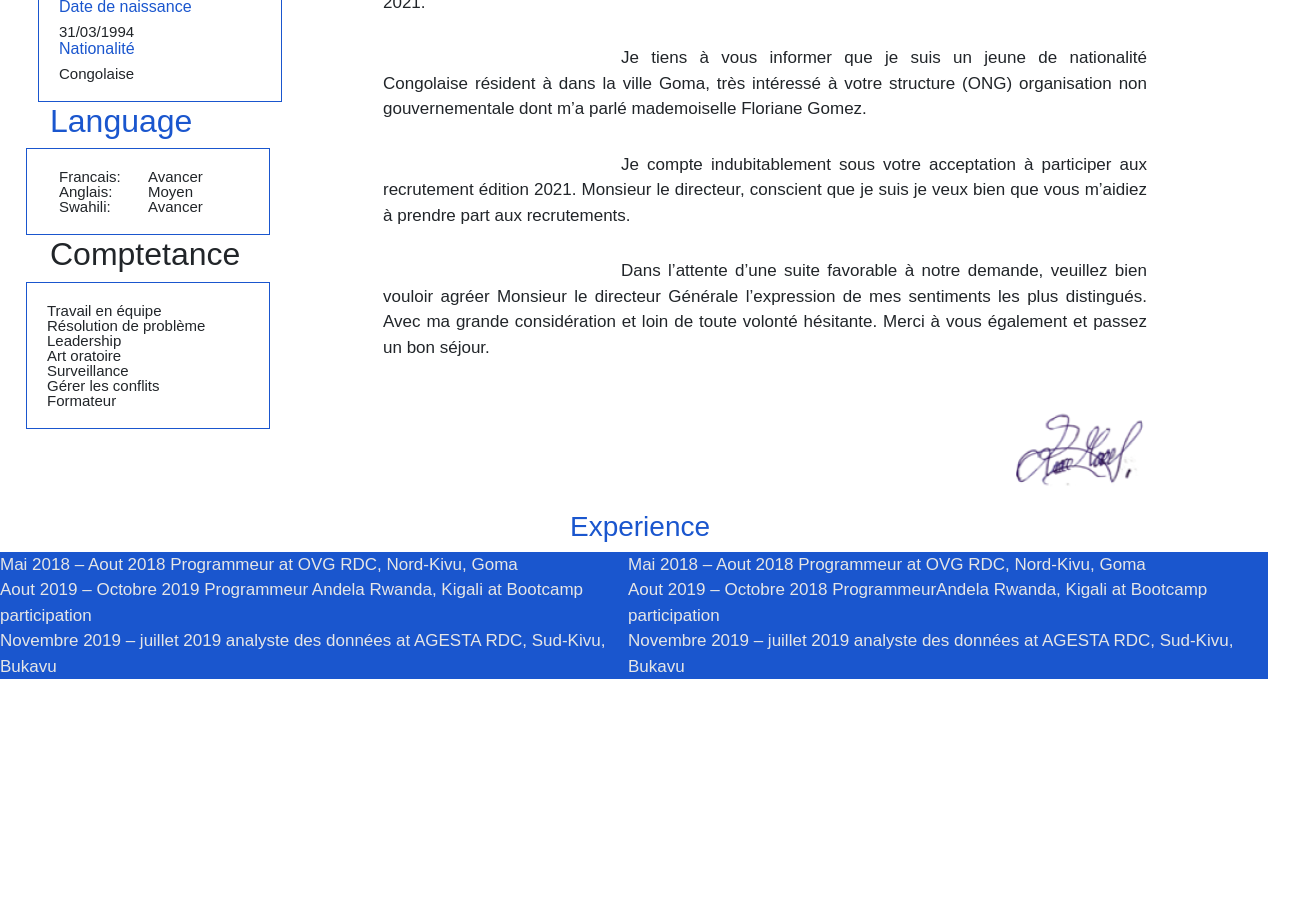
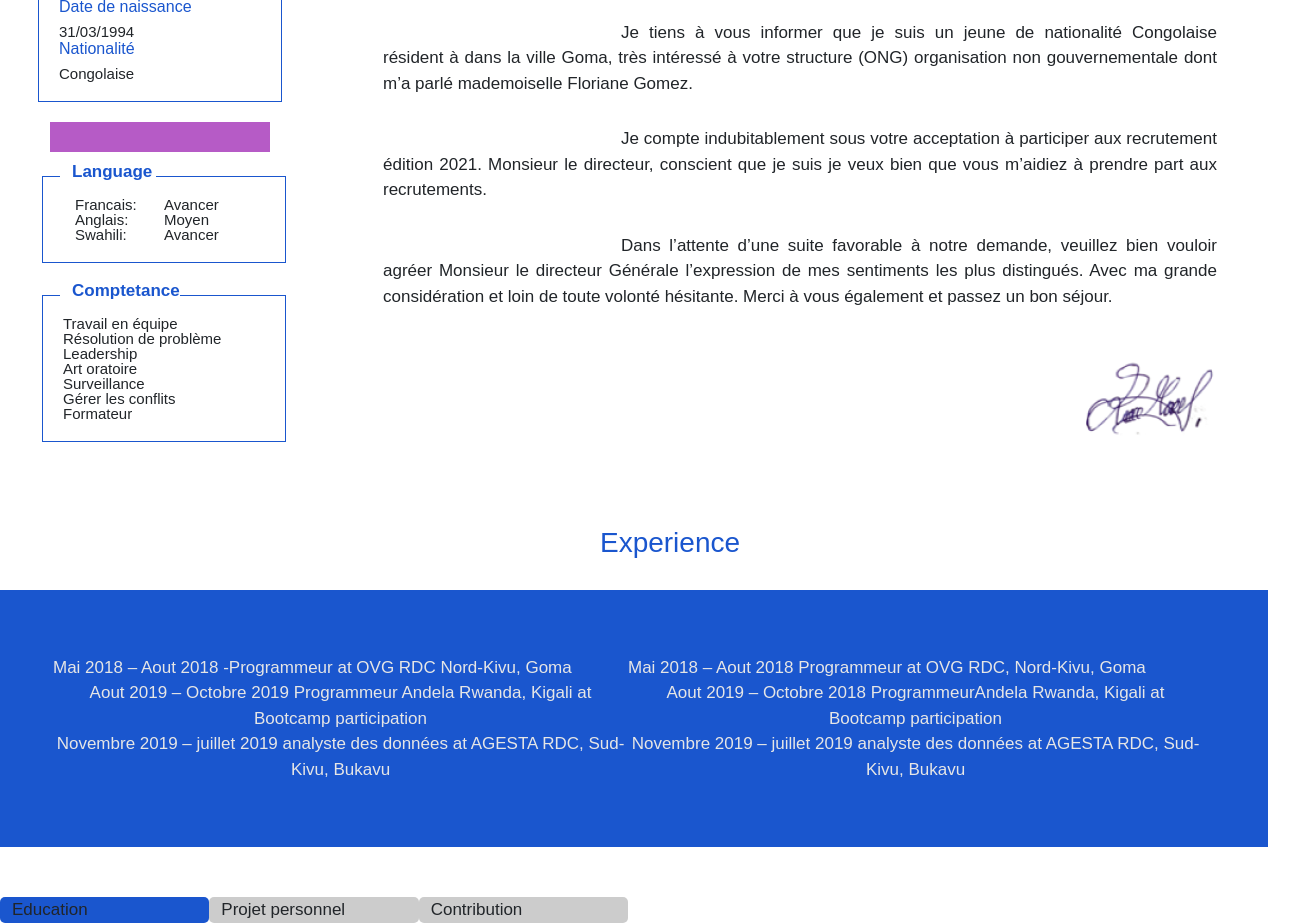
Before and after one commit to Regiss05/cv-generator-full-project, a React (Create React App) app: page /f-page in a window 1280 px wide. Shown: the part 700-1623 px from the top of the page, 1310 px wide, since content can reach past the window. Before the commit the page ends 1379 px from the top, so only its background shows below. Built offline with nearby package versions, Linux system fonts and the light colour scheme; a web font is replaced by a local one.

Commit message:
style home page

```diff
--- a/src/Component/CSS/indexPage.css
+++ b/src/Component/CSS/indexPage.css
@@ -45,10 +45,6 @@
     margin: 8vh 0vh 3vh 37vh;
 }
 
-.mot-form{
-    /* border: 1px solid #1a56ce; */
-    margin-right: 70px;
-}
 
 .motiv-tex p{
     text-indent: 14em;
@@ -69,11 +65,14 @@
 
 .exp-title{
     color: #1a56ce;
+    margin: 30px;
 }
 
 .exp-text{
     background-color: #1a56ce;
     color: rgb(230, 230, 230);
+    padding: 65px;
+    text-align: center;
 }
 
 .big-title-left {
@@ -88,8 +87,25 @@
     top: 31.5em;
 }
 
-.title-luang{
+.title-luang h2{
+    font-size: 17px;
+    color: #1a56ce;
+    position: absolute;
+    font-weight: bolder;
+    left: 60px;
+    top: 50.7em;
+    background-color: white;
+    width: 12vh;
+}
 
+.luang-confi{
+    margin: 0.5vh;
+}
+
+.rw3{
+    height: 30px;
+    background-color: #B65BC6;
+    margin: 20px 0;
 }
 
 .tit-left-men{
@@ -110,6 +126,37 @@
     line-height: 1;
 }
 
-.title-luang{
+.title-compt{
+    font-size: 17px;
     color: #1a56ce;
+    position: absolute;
+    font-weight: bolder;
+    left: 60px;
+    top: 57.7em;
+    background-color: white;
+    width: 15vh;
 }
+
+.form-comp{
+    margin-top: 28px;
+}
+
+.rvb1{
+    margin-top: 50px;
+}
+
+.but-men{
+    border-radius: 5px;
+}
+
+.rvb11{
+    background-color: #1a56ce;
+}
+
+.rvb12{
+    background-color: rgb(204, 204, 204);
+}
+
+.rvb13{
+    background-color: rgb(204, 204, 204);
+}
--- a/src/Component/Js/firstpage.js
+++ b/src/Component/Js/firstpage.js
@@ -51,10 +51,10 @@ export default class firstpage extends Component {
                                 </div>
                                 </div>
                             </div>
-                            <div className="row rw border-0 rw3"></div>
+                            <div className="row rw3"></div>
                             <div className="row">
                                 <div className="row title-luang"><h2>Language</h2></div>
-                                <div className="row row-ident">
+                                <div className="row row-ident luang-confi">
                                     <div className="row">
                                         <div className="col">Francais: </div>
                                         <div className="col">Avancer</div>
@@ -70,8 +70,8 @@ export default class firstpage extends Component {
                                 </div>
                             </div>
                             <div className="row">
-                                <h2>Comptetance</h2>
-                                <div className="row row-ident">
+                                <h2 className="title-compt">Comptetance</h2>
+                                <div className="row row-ident luang-confi form-comp">
                                     <div className="row">Travail en équipe</div>
                                     <div className="row">Résolution de problème</div>
                                     <div className="row">Leadership</div>
@@ -114,7 +114,8 @@ export default class firstpage extends Component {
                         <div className="row exp-text">
                             <div className="col px1">
                                 <div className="row">
-                                    Mai 2018 – Aout 2018 Programmeur at OVG RDC, Nord-Kivu, Goma
+                                    Mai 2018 – Aout 2018 -Programmeur at OVG RDC
+                                    Nord-Kivu, Goma
                                 </div>
                                 <div className="row">
                                     Aout 2019 – Octobre 2019 Programmeur Andela Rwanda, Kigali at Bootcamp participation
@@ -139,9 +140,9 @@ export default class firstpage extends Component {
                     </div>
                     <div className="row rvb">
                         <div className="row rvb1">
-                            <div className="col rvb11"></div>
-                            <div className="col rvb12"></div>
-                            <div className="col rvb13"></div>
+                            <div className="col-2 rvb11 but-men">Education</div>
+                            <div className="col-2 rvb12 but-men">Projet personnel</div>
+                            <div className="col-2 rvb13 but-men">Contribution</div>
                         </div>
                         <div className="row rvb2"></div>
                     </div>
```
